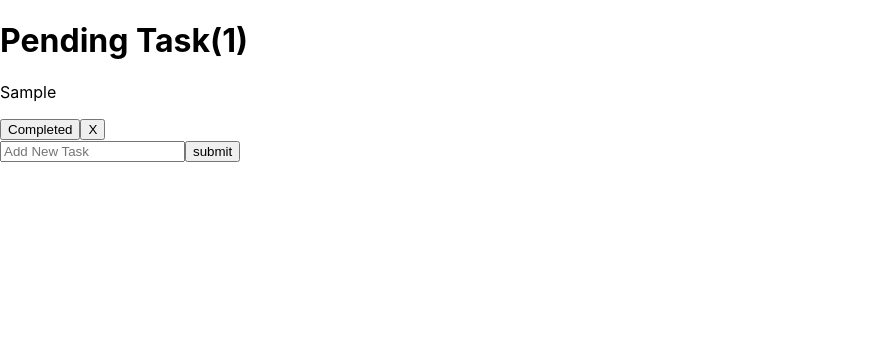
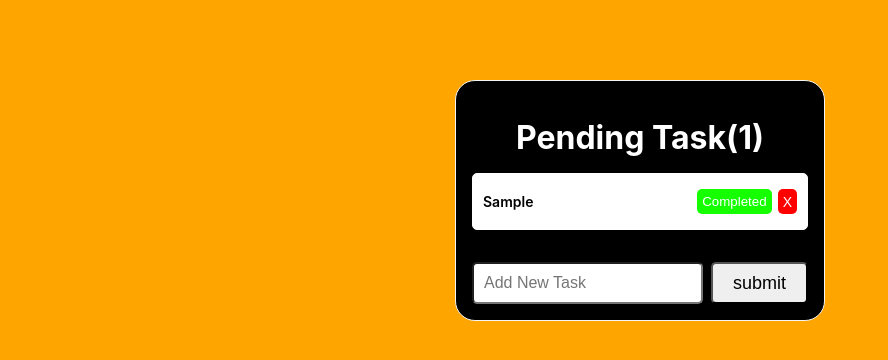
Before and after one commit to shivamdaksh404/Assignments, a React (Create React App) app: page / in a window 1280 px wide. Both pictures are taken after typing "Sample" into the empty fields and a click on the button "submit". Shown: the top 360 px of the page, without its empty margins (0-888 px from the left). Built offline with nearby package versions, Linux system fonts and the light colour scheme.

Commit message:
this file is CSS & JSX file here I'm apply CSS in JSX the file

```diff
--- a/src/App.css
+++ b/src/App.css
@@ -1,13 +1,88 @@
+body{
+  background-color: orange;
+}
 .container{
-align-items: center;
+  border: 1px solid rgb(245 245 245);
+  width: fit-content;
+  margin: auto;
+  margin-top: 5rem;
+  padding: 1rem;
+  background-color: #000;
+  border-radius: 20px;
+
 }
+p{
+  font-size: 14px;
+  color: #000;
+  font-weight: 600;
 
+}
 .input-part{
-
+  display: flex;
+  align-items: center;
+  justify-content: center;
+  margin-top: 2rem;
+  column-gap: 8px;
+}
+h1{
+  color:#fff;
+  text-align: center;
+  margin-bottom: 1rem;
+}
+input{
+  padding: 10px;
+  width: 75%;
+  outline: none;
+  font-size: 16px;
+}
+.input-part > button{
+  padding: 8.5px 20px;
+  font-size: 18px;
+  outline: none;
+  cursor: pointer;
 
 }
 
 .Single-data{
-
+  display: flex;
+  align-items: center;
+  justify-content: space-between;
+  border: 1px solid #fff;
+  margin-bottom: .6rem;
+  padding: 5px 10px;
+  border-radius: 5px;
+  background-color: white;
 
 }
+.Single-data> div{
+      width: auto;
+    display: flex;
+    align-items: center;
+    justify-content: space-between;
+    column-gap: 6px;
+}
+.Single-data> div > button{
+  padding: 5px;
+    cursor: pointer;
+    color: #fff;
+    border: none;
+    outline: none;
+    border-radius: 5px;
+    height: 25px;
+}
+.icon{
+  font-size: 14px;
+  cursor: pointer;
+  background-color: red;
+}
+.complete-button{
+  background-color: rgb(21, 255, 0);
+
+}
+.input-button{
+  border-radius: 5px;
+}
+.submit-button{
+  border-radius: 5px;
+
+}
--- a/src/App.js
+++ b/src/App.js
@@ -1,4 +1,5 @@
-import React, { useState } from 'react';
+import React, { Fragment, useState } from 'react';
+import './App.css'
 
 export default function App() {
   const [task, setTask] = useState([]);
@@ -49,6 +50,7 @@ export default function App() {
   };
 
   return (
+    <Fragment>
       <div className='container'>
         <h1>Pending Task({count})</h1>
         <div>
@@ -62,17 +64,18 @@ export default function App() {
                 <p> {ele.title} </p>
               )}
               <div>
-              <button onClick={() => taskCompleted(ele.id)}>Completed</button>
+                <button  className="complete-button" onClick={() => taskCompleted(ele.id)}>Completed</button>
                 <button className={"icon"} onClick={() => deleteTask(ele.id)}>X</button>
               </div>
             </div>
           ))}
         </div >
         <div className="input-part">
-      <input value={value} placeholder="Add New Task" onChange={handleChange} />
-      <button onClick={handleSubmit}>submit</button>
+          <input className='input-button' value={value} placeholder="Add New Task" onChange={handleChange} />
+          <button className='submit-button' onClick={handleSubmit}>submit</button>
           {/* <GiCancel/> */}
         </div>
       </div>
+    </Fragment>
   );
 }
```
Lines whose indentation alone changed are shown as unchanged.
